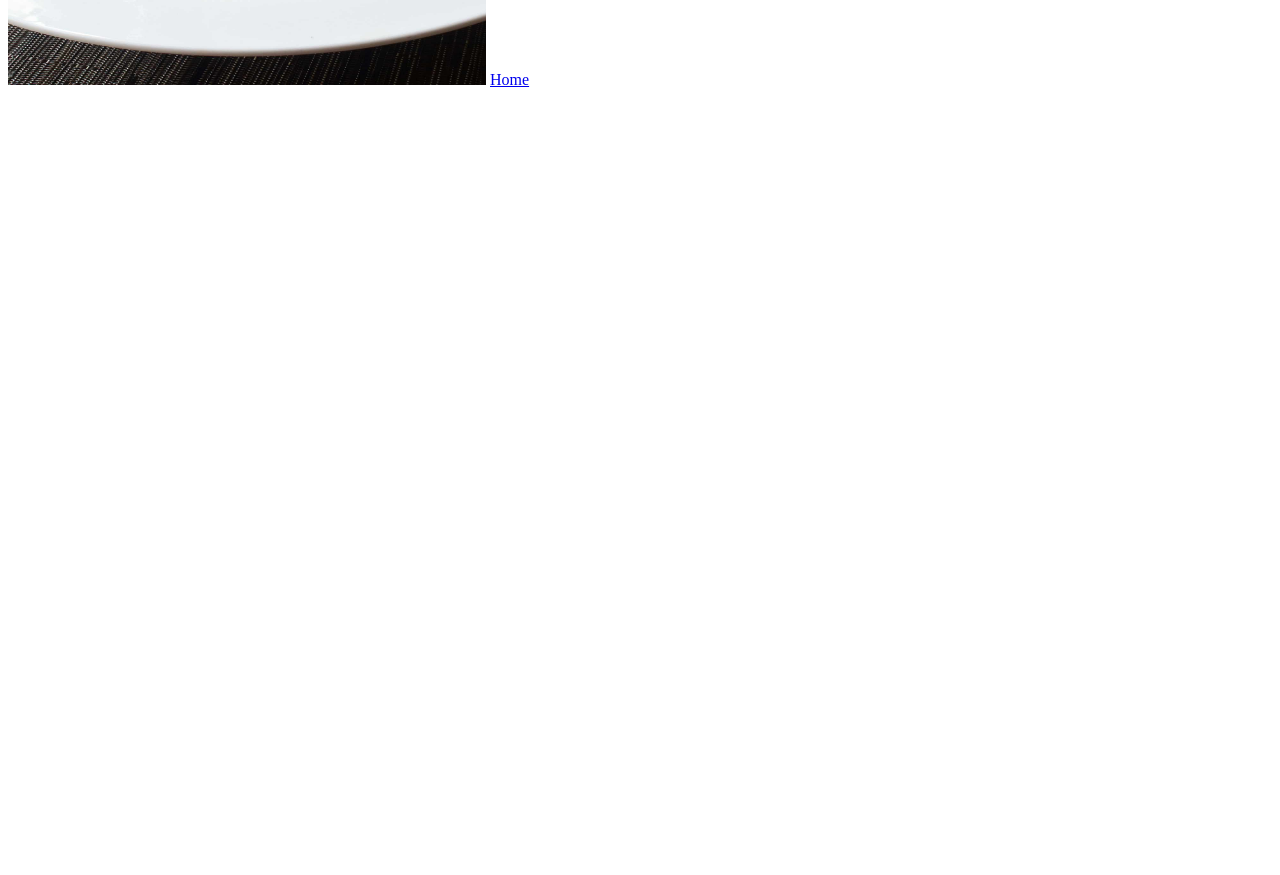
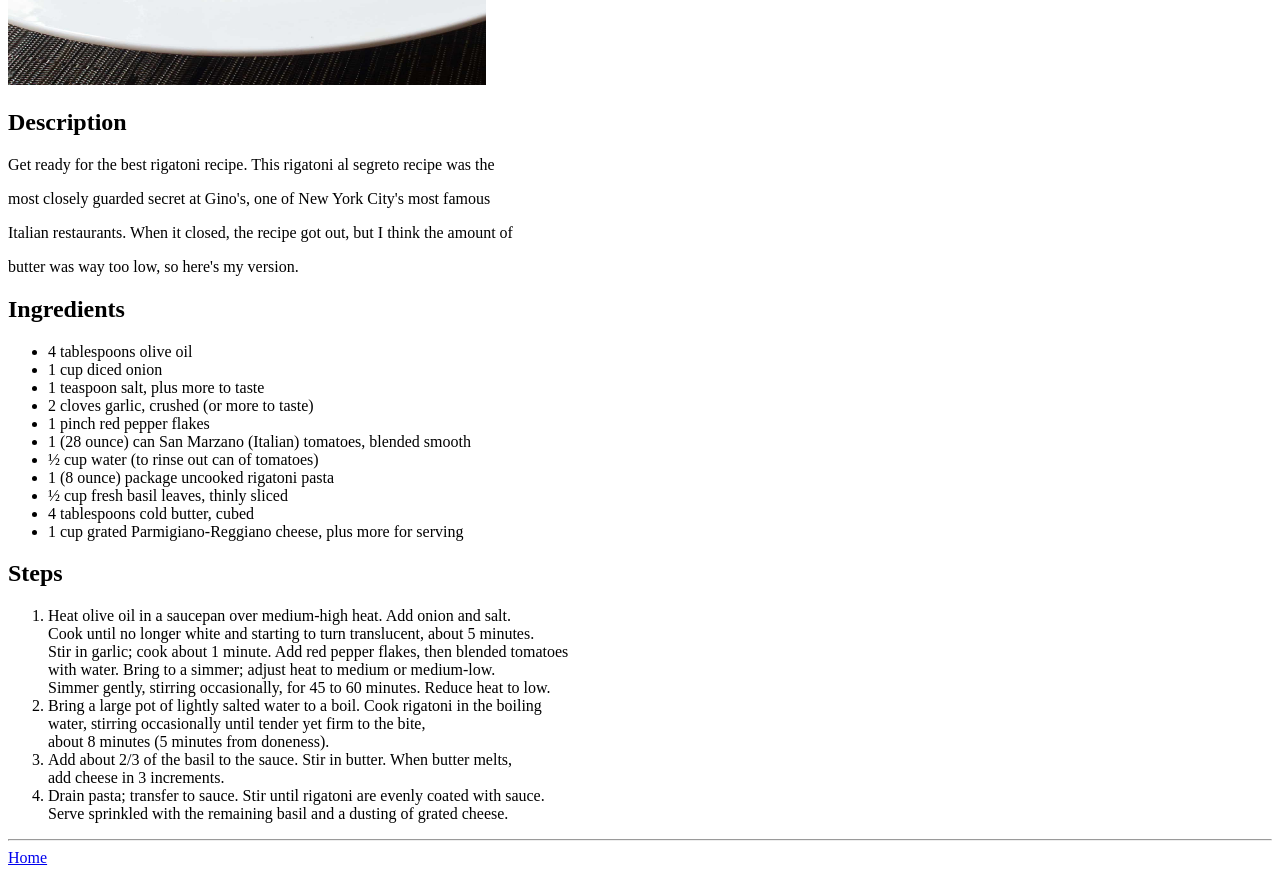
Before and after one commit to Vave47/odin-recipes, a plain HTML site: page recipes/rigatoni.html in a window 1280 px wide. Shown: the part 354-1229 px from the top of the page. Before the commit the page ends 800 px from the top, so only its background shows below. Drawn offline with Linux system fonts and the light colour scheme.

Commit message:
Added body text to two recipes On branch main

```diff
--- a/recipes/rigatoni.html
+++ b/recipes/rigatoni.html
@@ -9,7 +9,46 @@
 <h1>Rigatoni al Segreto</h1>
 
 <img src="../img/rigatoni.jpg" alt="Rigatoni" width="478" height="359">
+<h2>Description</h2>
 
+<p>Get ready for the best rigatoni recipe. This rigatoni al segreto recipe was the</p>
+<p>most closely guarded secret at Gino's, one of New York City's most famous</p>
+<p>Italian restaurants. When it closed, the recipe got out, but I think the amount of</p>
+<p>butter was way too low, so here's my version.</p>
+<p></p>
+<h2>Ingredients</h2>
+<ul>
+    <li>4 tablespoons olive oil</li>
+    <li>1 cup diced onion</li>
+    <li>1 teaspoon salt, plus more to taste</li>
+    <li>2 cloves garlic, crushed (or more to taste)</li>
+    <li>1 pinch red pepper flakes</li>
+    <li>1 (28 ounce) can San Marzano (Italian) tomatoes, blended smooth</li>
+    <li>½ cup water (to rinse out can of tomatoes)</li>
+    <li>1 (8 ounce) package uncooked rigatoni pasta</li>
+    <li>½ cup fresh basil leaves, thinly sliced</li>
+    <li>4 tablespoons cold butter, cubed</li>
+    <li>1 cup grated Parmigiano-Reggiano cheese, plus more for serving</li>
+</ul>
+<p></p>
+<h2>Steps</h2>
+<ol>
+    <li>Heat olive oil in a saucepan over medium-high heat. Add onion and salt. <br>
+        Cook until no longer white and starting to turn translucent, about 5 minutes. <br>
+        Stir in garlic; cook about 1 minute. Add red pepper flakes, then blended tomatoes <br>
+        with water. Bring to a simmer; adjust heat to medium or medium-low. <br>
+        Simmer gently, stirring occasionally, for 45 to 60 minutes. Reduce heat to low.</li>
+
+    <li>Bring a large pot of lightly salted water to a boil. Cook rigatoni in the boiling <br>
+        water, stirring occasionally until tender yet firm to the bite, <br>
+        about 8 minutes (5 minutes from doneness).</li>
+
+    <li>Add about 2/3 of the basil to the sauce. Stir in butter. When butter melts, <br>
+        add cheese in 3 increments.</li>
+    <li>Drain pasta; transfer to sauce. Stir until rigatoni are evenly coated with sauce. <br>
+        Serve sprinkled with the remaining basil and a dusting of grated cheese.</li>
+</ol>
+<hr>
 
 
 
```
Also changed, not shown: recipes/carbonara.html (+37 -0 lines).
